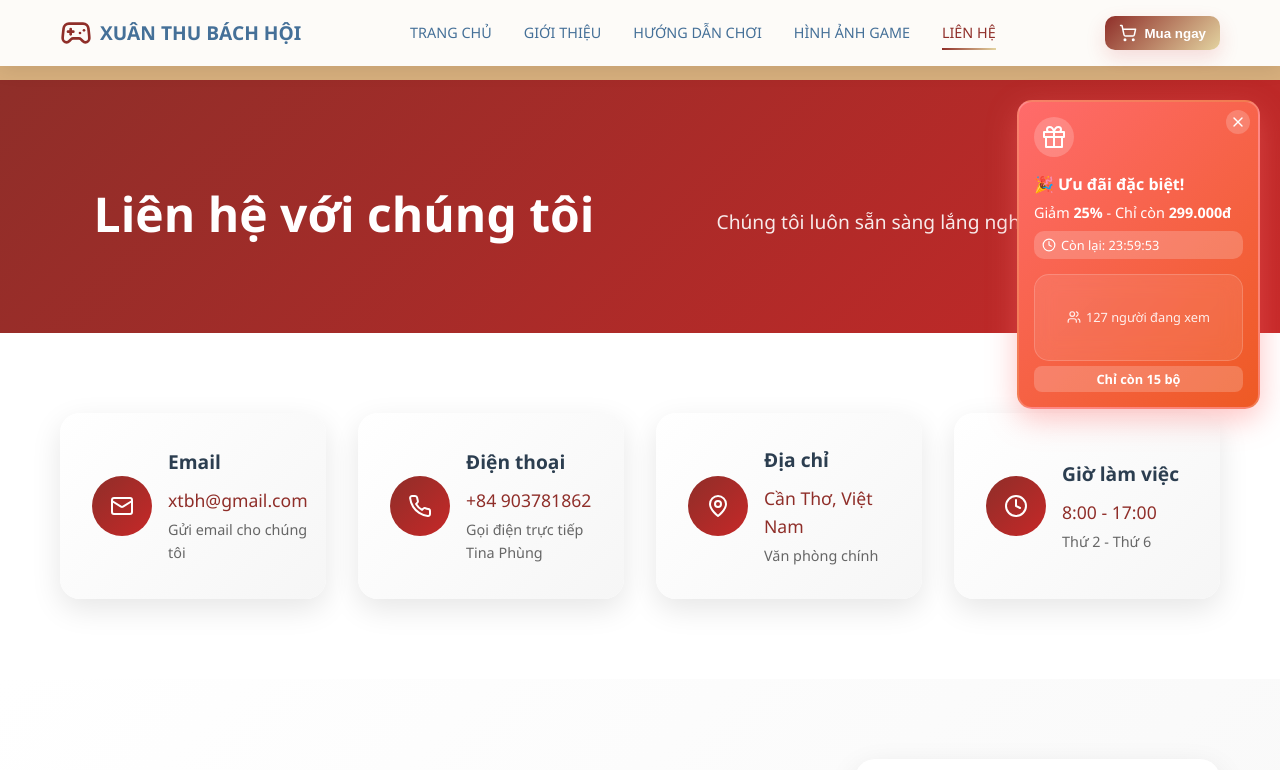
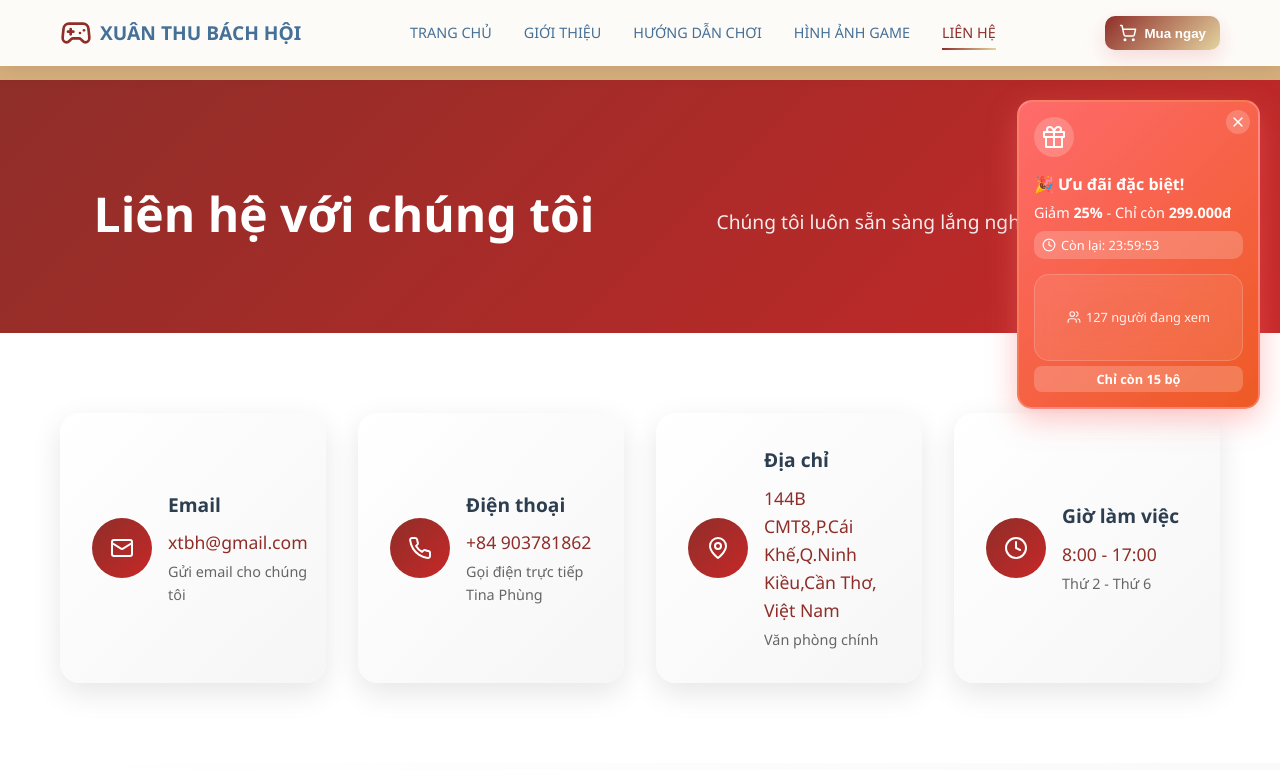
Before and after one commit to kevinphan0503/xuanThuBachHoi, a React (Vite) app: page /contact in a window 1280 px wide. Shown: the top 770 px of the page. Built offline with nearby package versions, Linux system fonts and the light colour scheme.

Commit message:
Update Contact.jsx
sửa

```diff
--- a/src/pages/Contact.jsx
+++ b/src/pages/Contact.jsx
@@ -55,7 +55,7 @@ const Contact = () => {
     {
       icon: <MapPin size={24} />,
       title: 'Địa chỉ',
-      content: 'Cần Thơ, Việt Nam',
+      content: '144B CMT8,P.Cái Khế,Q.Ninh Kiều,Cần Thơ, Việt Nam',
       description: 'Văn phòng chính'
     },
     {
```
